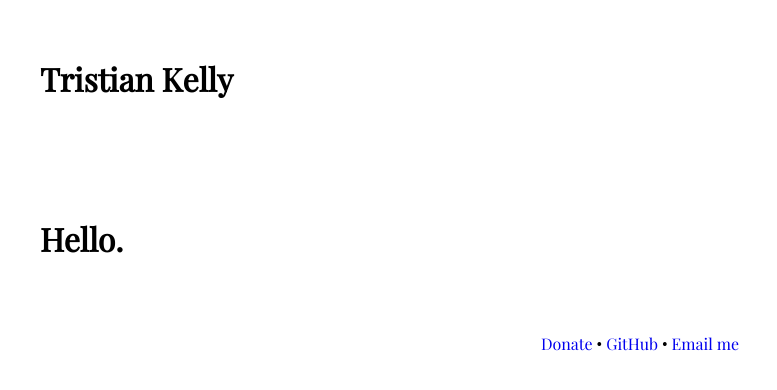
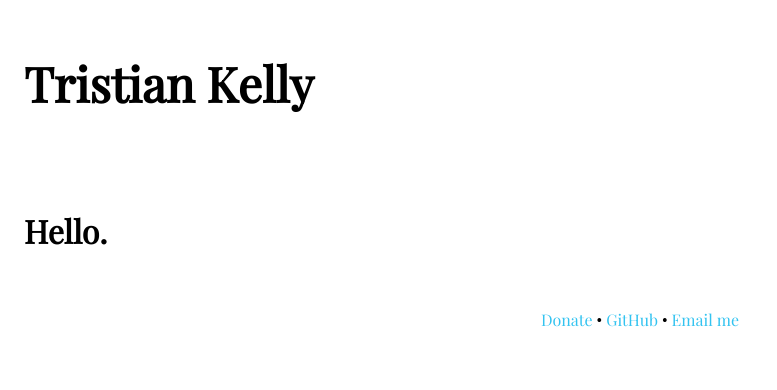
Before and after one commit to OrdinaryJellyfish/ordinaryjellyfish.github.io, a Jekyll site: the page built from index.html, in a window 1280 px wide. Shown: the top 390 px of the page, without its empty margins (0-777 px from the left). Built offline with Jekyll 4.4.1, drawn with Linux system fonts in a browser that asks for light colours.

Commit message:
Update style.scss

```diff
--- a/css/style.scss
+++ b/css/style.scss
@@ -10,18 +10,18 @@ $font-family: 'Playfair Display', serif;
 }
 
 .page-lead {
-  padding: 2.5rem;
+  padding: 1.5rem;
   margin: 0;
 }
 
 .name {
   font-family: $font-family;
-  font-size: 2rem;
+  font-size: 3rem;
 }
 
 .content {
   font-family: $font-family;
-  padding: 2.5rem;
+  padding: 1.5rem;
   margin-bottom: 1rem;
 }
 
@@ -30,10 +30,17 @@ $font-family: 'Playfair Display', serif;
 }
 
 .footer-link {
+  $color: #33c3f0;
+
+  color: $color;
   font-family: $font-family;
   text-decoration: none;
 
   &:hover {
     text-decoration: underline;
   }
+
+  &:visited {
+    color: $color;
+  }
 }
```
